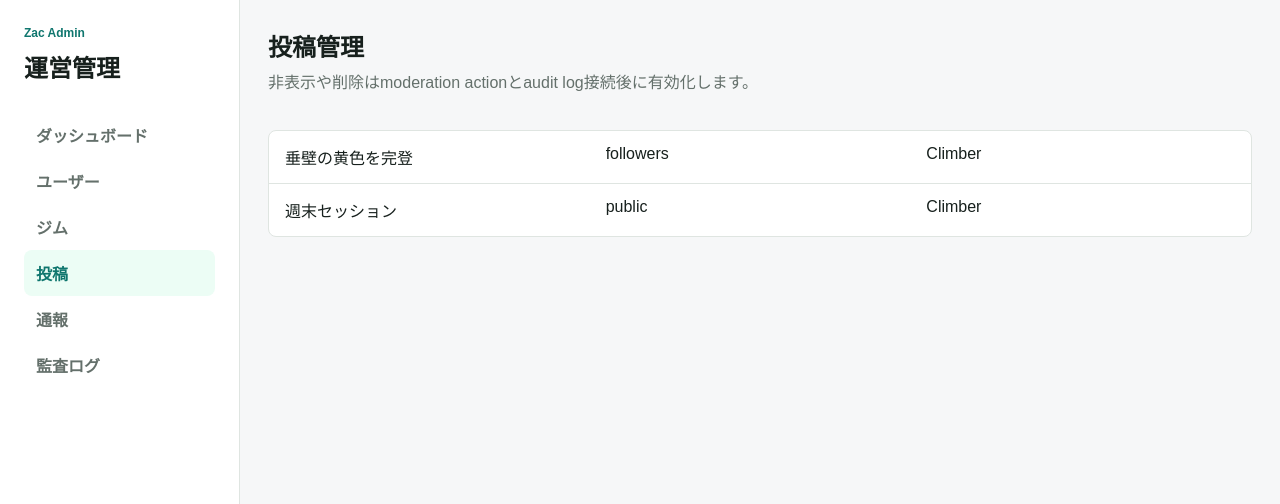
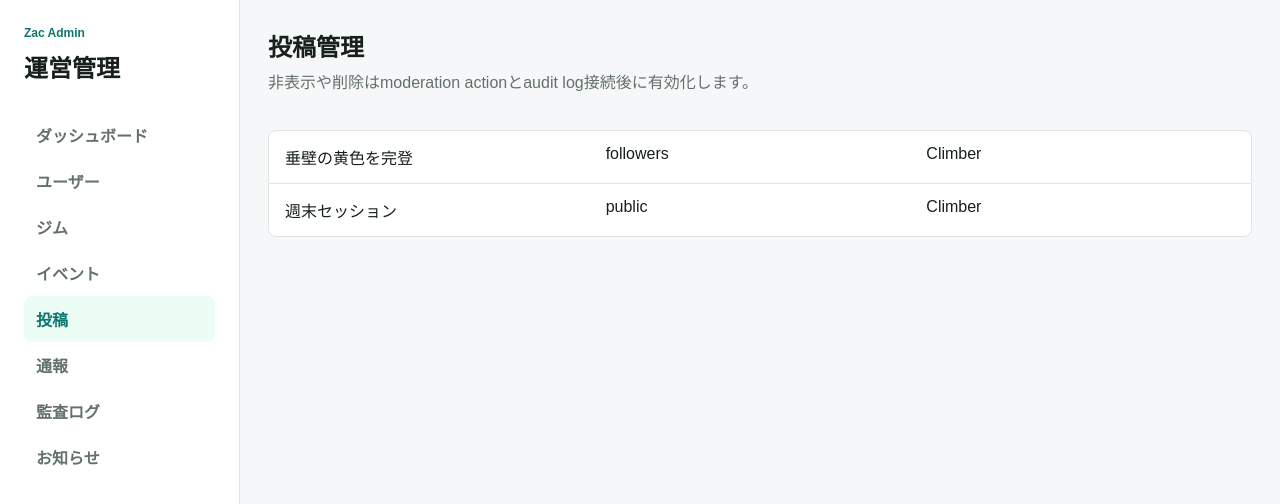
Before and after one commit to kabuto-kohei/zac, a Next.js app in the folder apps/admin/: page /posts in a window 1280 px wide. Shown: the top 504 px of the page. Built offline with nearby package versions, Linux system fonts and the light colour scheme.

Commit message:
Admin読み取り画面を追加

```diff
--- /dev/null
+++ b/apps/admin/app/announcements/page.tsx
@@ -0,0 +1,5 @@
+import { AdminDashboard } from "../../src/features/admin/admin-dashboard";
+
+export default function AnnouncementsPage() {
+  return <AdminDashboard view="announcements" />;
+}
--- /dev/null
+++ b/apps/admin/app/events/page.tsx
@@ -0,0 +1,5 @@
+import { AdminDashboard } from "../../src/features/admin/admin-dashboard";
+
+export default function EventsPage() {
+  return <AdminDashboard view="events" />;
+}
--- a/apps/admin/src/features/admin/admin-dashboard.tsx
+++ b/apps/admin/src/features/admin/admin-dashboard.tsx
@@ -1,15 +1,17 @@
-import { auditLogFixtures, gymFixtures, postFixtures, reportFixtures } from "@zac/shared";
+import { announcementFixtures, auditLogFixtures, eventFixtures, gymFixtures, postFixtures, reportFixtures } from "@zac/shared";
 import Link from "next/link";
 
-type AdminView = "dashboard" | "users" | "gyms" | "posts" | "reports" | "auditLogs";
+type AdminView = "dashboard" | "users" | "gyms" | "events" | "posts" | "reports" | "auditLogs" | "announcements";
 
 const navItems: Array<{ id: AdminView; href: string; label: string }> = [
   { id: "dashboard", href: "/dashboard", label: "ダッシュボード" },
   { id: "users", href: "/users", label: "ユーザー" },
   { id: "gyms", href: "/gyms", label: "ジム" },
+  { id: "events", href: "/events", label: "イベント" },
   { id: "posts", href: "/posts", label: "投稿" },
   { id: "reports", href: "/reports", label: "通報" },
   { id: "auditLogs", href: "/audit-logs", label: "監査ログ" },
+  { id: "announcements", href: "/announcements", label: "お知らせ" },
 ];
 
 export function AdminDashboard({ view }: { view: AdminView }) {
@@ -32,9 +34,11 @@ export function AdminDashboard({ view }: { view: AdminView }) {
         {view === "dashboard" ? <DashboardView /> : null}
         {view === "users" ? <UsersView /> : null}
         {view === "gyms" ? <GymsView /> : null}
+        {view === "events" ? <EventsView /> : null}
         {view === "posts" ? <PostsView /> : null}
         {view === "reports" ? <ReportsView /> : null}
         {view === "auditLogs" ? <AuditLogsView /> : null}
+        {view === "announcements" ? <AnnouncementsView /> : null}
       </section>
     </main>
   );
@@ -50,8 +54,9 @@ function DashboardView() {
       <section className="metric-grid">
         <Metric label="未対応通報" value={String(reportFixtures.filter((report) => report.status === "open").length)} />
         <Metric label="登録ジム" value={String(gymFixtures.length)} />
+        <Metric label="イベント" value={String(eventFixtures.length)} />
         <Metric label="投稿" value={String(postFixtures.length)} />
-        <Metric label="監査ログ" value={String(auditLogFixtures.length)} />
+        <Metric label="お知らせ" value={String(announcementFixtures.length)} />
       </section>
     </>
   );
@@ -76,6 +81,16 @@ function GymsView() {
       description="ジム情報は公開情報または許諾済み情報のみ登録します。"
       rows={gymFixtures.map((gym) => [gym.name, gym.area, gym.disciplines])}
       title="ジム管理"
+    />
+  );
+}
+
+function EventsView() {
+  return (
+    <TableView
+      description="イベント掲載内容と公開状態を確認します。"
+      rows={eventFixtures.map((event) => [event.title, event.gymName, event.status])}
+      title="イベント管理"
     />
   );
 }
@@ -110,6 +125,16 @@ function AuditLogsView() {
   );
 }
 
+function AnnouncementsView() {
+  return (
+    <TableView
+      description="利用者向けのお知らせ内容と掲載状態を確認します。"
+      rows={announcementFixtures.map((announcement) => [announcement.title, announcement.audience, announcement.status])}
+      title="お知らせ管理"
+    />
+  );
+}
+
 function Metric({ label, value }: { label: string; value: string }) {
   return (
     <article className="admin-card">
--- a/packages/shared/src/fixtures.ts
+++ b/packages/shared/src/fixtures.ts
@@ -42,6 +42,14 @@ export type EventSummary = {
   endsAt: string;
   capacity: string;
   status: "scheduled" | "closed";
+};
+
+export type AnnouncementSummary = {
+  id: string;
+  title: string;
+  audience: "all" | "users" | "gyms";
+  status: "draft" | "published";
+  publishedAt: string;
 };
 
 export type ReportSummary = {
@@ -166,6 +174,23 @@ export const eventFixtures: EventSummary[] = [
   },
 ];
 
+export const announcementFixtures: AnnouncementSummary[] = [
+  {
+    id: "beta-guideline",
+    title: "ベータ利用ガイドを公開",
+    audience: "all",
+    status: "published",
+    publishedAt: "2026-04-28 09:00",
+  },
+  {
+    id: "event-policy",
+    title: "イベント掲載ポリシー確認",
+    audience: "gyms",
+    status: "draft",
+    publishedAt: "",
+  },
+];
+
 export const reportFixtures: ReportSummary[] = [
   {
     id: "report-001",
```
